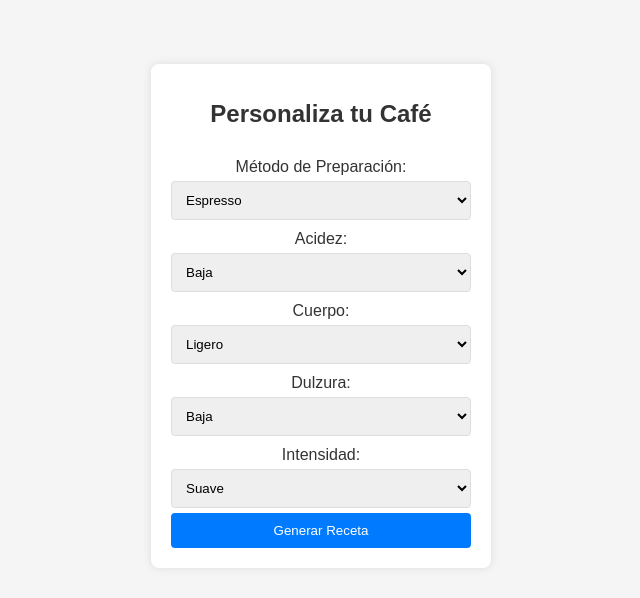
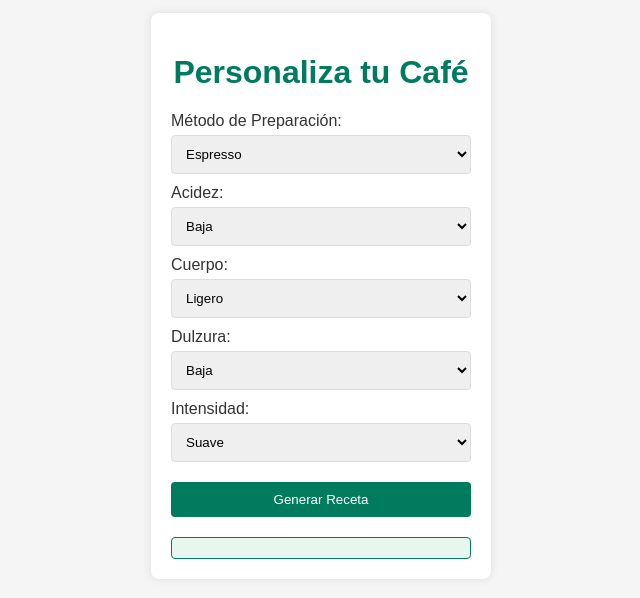
Before and after one commit to fab24742/coffeecinhoo, a plain HTML site: page index.html in a window 1280 px wide. Shown: the part 104-702 px from the top of the page, without its empty margins (319-959 px from the left). Drawn offline with Linux system fonts and the light colour scheme.

Commit message:
Update styles.css

```diff
--- a/styles.css
+++ b/styles.css
@@ -2,12 +2,11 @@ body {
     font-family: Arial, sans-serif;
     background-color: #f5f5f5;
     color: #333;
-    margin: 0;
-    padding: 20px;
     display: flex;
     justify-content: center;
     align-items: center;
     height: 100vh;
+    margin: 0;
 }
 
 .container {
@@ -16,24 +15,20 @@ body {
     border-radius: 8px;
     box-shadow: 0 0 10px rgba(0, 0, 0, 0.1);
     width: 300px;
-    text-align: center;
 }
 
 h1 {
-    font-size: 24px;
-    margin-bottom: 20px;
-}
-
-form {
-    display: flex;
-    flex-direction: column;
+    text-align: center;
+    color: #007b5e;
 }
 
 label {
+    display: block;
     margin-top: 10px;
 }
 
 select, button {
+    width: 100%;
     padding: 10px;
     margin-top: 5px;
     border: 1px solid #ddd;
@@ -41,22 +36,21 @@ select, button {
 }
 
 button {
-    background-color: #007bff;
+    background-color: #007b5e;
     color: #fff;
     border: none;
     cursor: pointer;
+    margin-top: 20px;
 }
 
 button:hover {
-    background-color: #0056b3;
+    background-color: #005a45;
 }
 
-.recipe {
+#receta {
     margin-top: 20px;
-    text-align: left;
+    padding: 10px;
+    background-color: #e7f6ee;
+    border: 1px solid #007b5e;
+    border-radius: 4px;
 }
-
-.recipe h2 {
-    font-size: 20px;
-    margin-bottom: 10px;
-}
```
